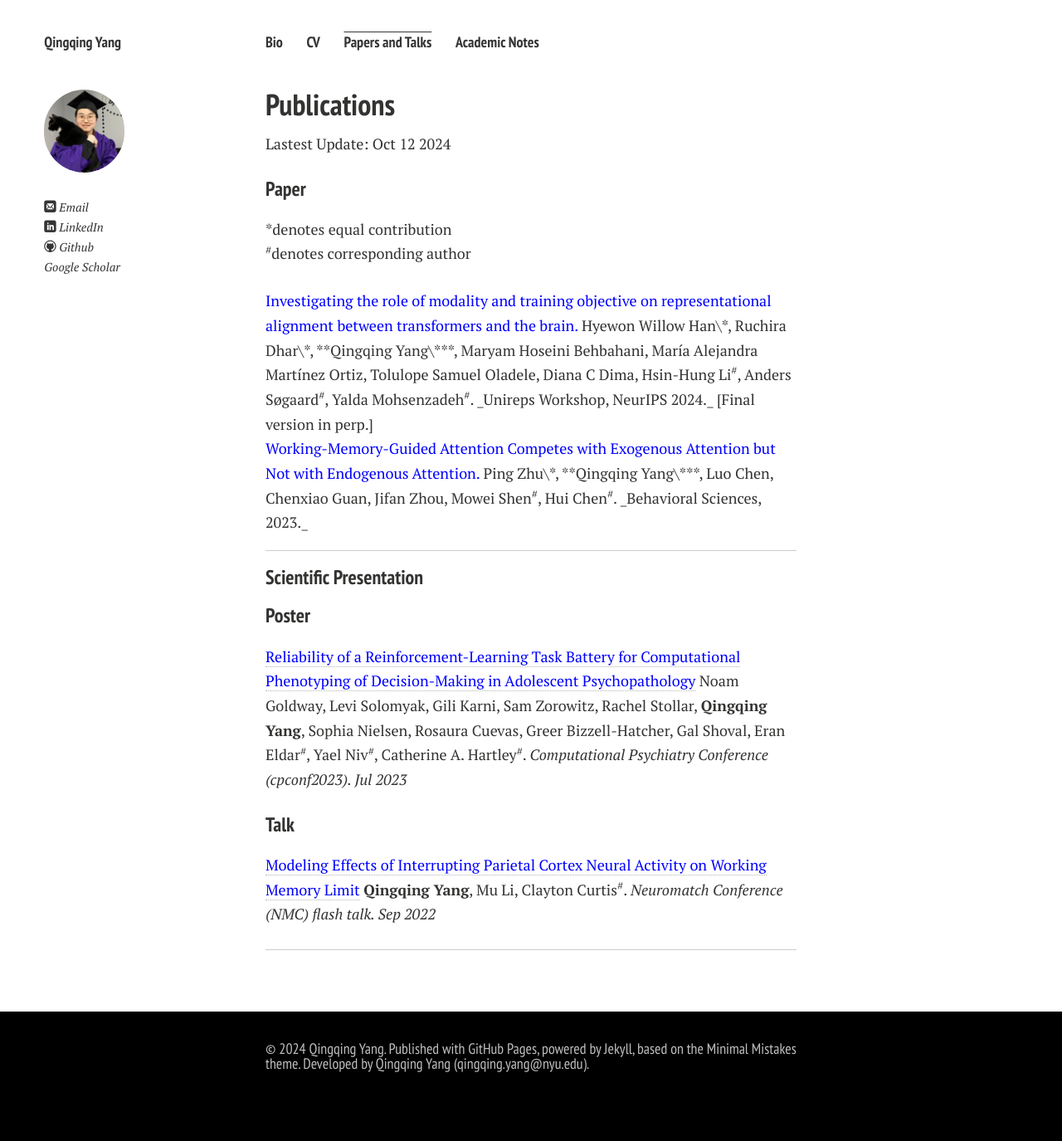
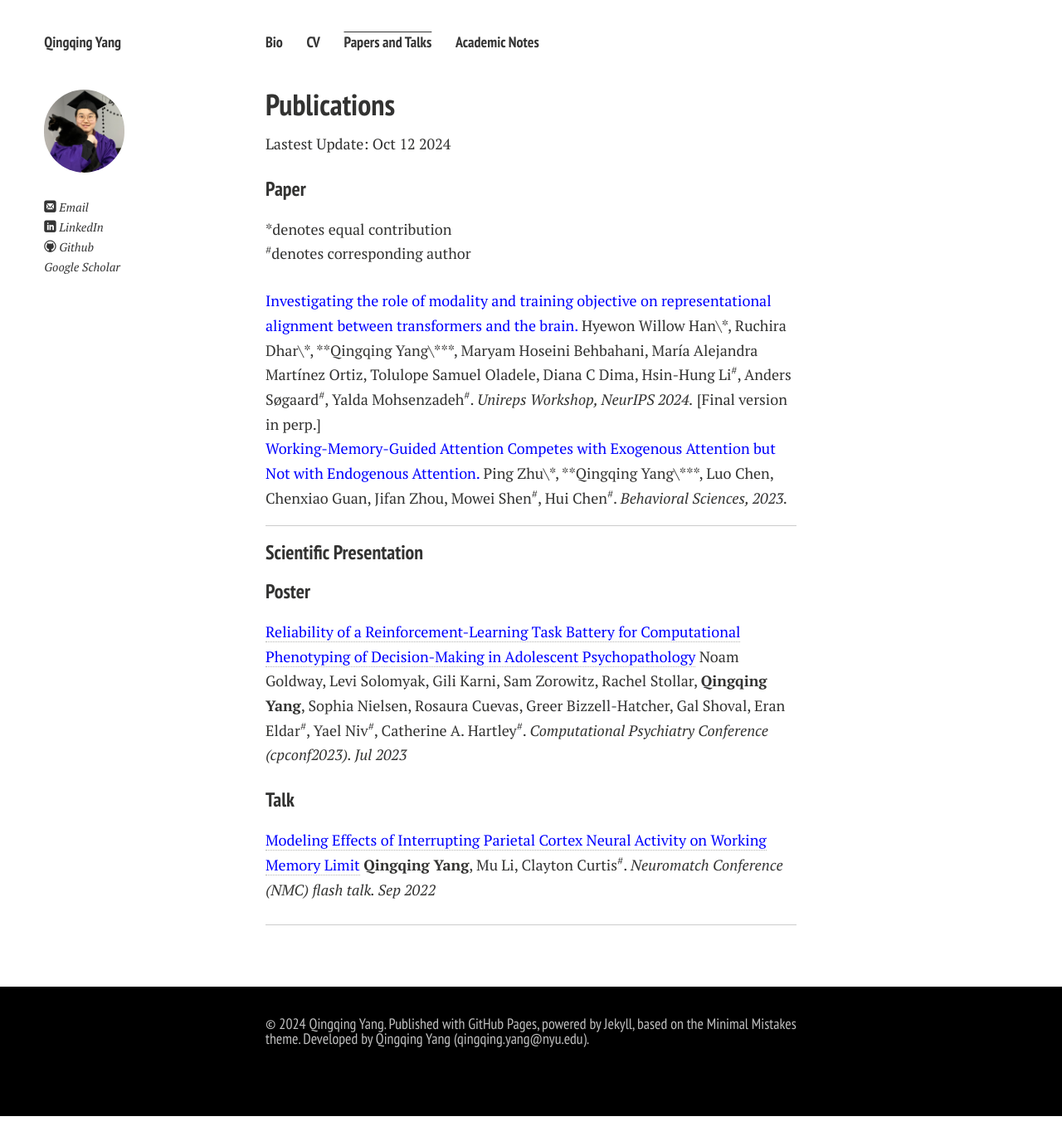
Before and after one commit to Qingqing-Yang-177/Qingqing-Yang-177.github.io, a Jekyll site: the page built from publications.md, in a window 1280 px wide. Shown: the whole page at 83% size. Built offline with Jekyll 4.4.1, drawn with Linux system fonts in a browser that asks for light colours; nearby versions of some CDN libraries; comment, search, counter and statistics services are not loaded; a style sheet for code colours, icons or effects is not loaded; after the commit the page ends 1345 px from its top, so only the background shows below that.

Commit message:
Update publications.md

```diff
--- a/publications.md
+++ b/publications.md
@@ -13,11 +13,11 @@ Lastest Update: Oct 12 2024
 <sup>#</sup>denotes corresponding author
 
 <div style="margin: 0;">
-<span style="color: blue;">Investigating the role of modality and training objective on representational alignment between transformers and the brain.</span> Hyewon Willow Han\*, Ruchira Dhar\*, **Qingqing Yang\***, Maryam Hoseini Behbahani, María Alejandra Martínez Ortiz, Tolulope Samuel Oladele, Diana C Dima, Hsin-Hung Li<sup>#</sup>, Anders Søgaard<sup>#</sup>, Yalda Mohsenzadeh<sup>#</sup>. _Unireps Workshop, NeurIPS 2024._ [Final version in perp.]
+<span style="color: blue;">Investigating the role of modality and training objective on representational alignment between transformers and the brain.</span> Hyewon Willow Han\*, Ruchira Dhar\*, **Qingqing Yang\***, Maryam Hoseini Behbahani, María Alejandra Martínez Ortiz, Tolulope Samuel Oladele, Diana C Dima, Hsin-Hung Li<sup>#</sup>, Anders Søgaard<sup>#</sup>, Yalda Mohsenzadeh<sup>#</sup>. <em>Unireps Workshop, NeurIPS 2024.</em> [Final version in perp.]
 </div>
 
 <div style="margin: 0;">
-<a href="https://www.mdpi.com/2076-328X/13/5/426" style="color: blue;">Working-Memory-Guided Attention Competes with Exogenous Attention but Not with Endogenous Attention.</a> Ping Zhu\*, **Qingqing Yang\***, Luo Chen, Chenxiao Guan, Jifan Zhou, Mowei Shen<sup>#</sup>, Hui Chen<sup>#</sup>. _Behavioral Sciences, 2023._
+<a href="https://www.mdpi.com/2076-328X/13/5/426" style="color: blue;">Working-Memory-Guided Attention Competes with Exogenous Attention but Not with Endogenous Attention.</a> Ping Zhu\*, **Qingqing Yang\***, Luo Chen, Chenxiao Guan, Jifan Zhou, Mowei Shen<sup>#</sup>, Hui Chen<sup>#</sup>. <em>Behavioral Sciences, 2023.</em>
 </div>
 
 ---
```
